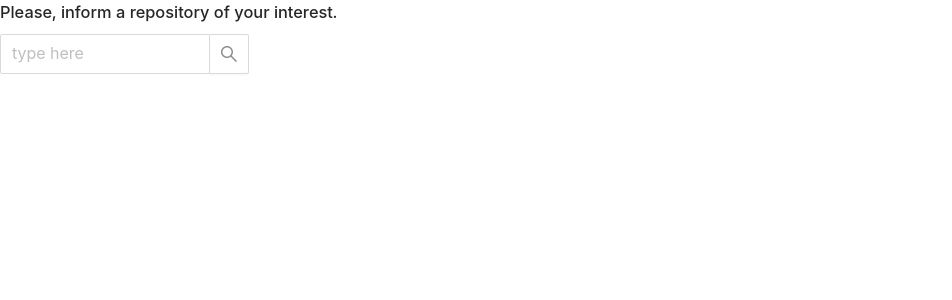
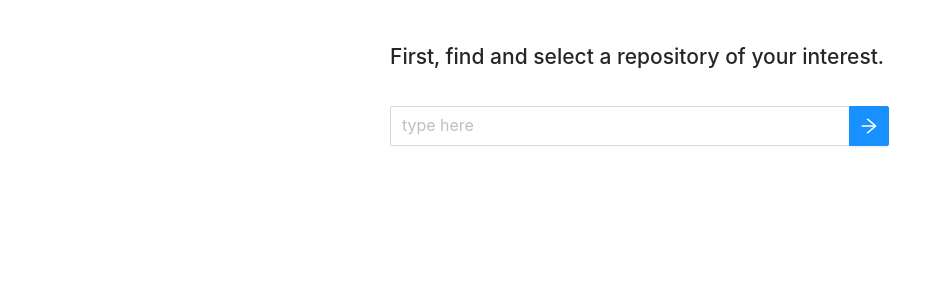
Before and after one commit to itspauloroberto/github-analytics, a React (Create React App) app: page /repositories in a window 1280 px wide. Shown: the top 300 px of the page, without its empty margins (0-952 px from the left). Built offline with nearby package versions, Linux system fonts and the light colour scheme; no server answers.

Commit message:
feat: finished repository search by autocomplete

```diff
--- a/src/pages/RepositorySearch/index.tsx
+++ b/src/pages/RepositorySearch/index.tsx
@@ -1,41 +1,117 @@
-import React from 'react';
-import { Input, AutoComplete } from 'antd';
-import { UserOutlined } from '@ant-design/icons';
+import React, { ReactElement, useEffect, useState } from 'react';
+import { Button, Input, AutoComplete } from 'antd';
+import {
+  StarOutlined,
+  BranchesOutlined,
+  ArrowRightOutlined,
+} from '@ant-design/icons';
+import API from 'api';
+import { useDebounce } from 'hooks/useDebounce';
+import { formatMillionToK } from 'helpers/numberFormats';
 import * as S from './styles';
 
-const renderItem = (title: string, count: number) => ({
+interface IAutoCompleteResultItem {
+  value: string;
+  label: ReactElement;
+}
+
+interface IResultOptions {
+  label: string;
+  options: IAutoCompleteResultItem[];
+}
+
+const renderItem = (
+  title: string,
+  stars: number,
+  forks: number,
+): IAutoCompleteResultItem => ({
   value: title,
   label: (
-    <S.ItemWrapper>
-      {title}
+    <S.DropdownWrapper>
+      <S.DropdownTitle>{title}</S.DropdownTitle>
+      <div>
+        <div>
+          <S.IconDescription>stars </S.IconDescription>
           <span>
-        <small>contributors</small> <UserOutlined /> {count}
+            <StarOutlined /> <strong>{formatMillionToK(stars)}</strong>
           </span>
-    </S.ItemWrapper>
+        </div>
+        <div>
+          <S.IconDescription> forks </S.IconDescription>
+          <span>
+            <BranchesOutlined /> <strong>{formatMillionToK(forks)}</strong>
+          </span>
+        </div>
+      </div>
+    </S.DropdownWrapper>
   ),
 });
 
-const options = [
+export const RepositorySearch: React.FC = () => {
+  const [resultOptions, setResultOptions] = useState<IResultOptions[]>([]);
+  const [searchTerm, setSearchTerm] = useState<string>('');
+  const [isFetching, setIsFetching] = useState<boolean>(false);
+  const debouncedSearchTerm: string = useDebounce<string>(searchTerm, 500);
+
+  useEffect(() => {
+    async function fetchRepositories(): Promise<void> {
+      setIsFetching(true);
+      try {
+        const {
+          data: { items },
+        } = await API.get('/search/repositories', {
+          params: { page: 1, per_page: 10, q: debouncedSearchTerm },
+        });
+        if (items && items.length) {
+          setResultOptions([
             {
               label: 'Repositories',
-    options: [renderItem('facebook/react', 173200)]
+              options: items.map((item: any) =>
+                renderItem(
+                  item.full_name,
+                  item.stargazers_count,
+                  item.forks_count,
+                ),
+              ),
+            },
+          ]);
+        } else {
+          setResultOptions([]);
         }
-]
+      } catch (err) {
+        setResultOptions([]);
+      } finally {
+        setIsFetching(false);
+      }
+    }
+    fetchRepositories();
+  }, [debouncedSearchTerm]);
 
-export function RepositorySearch() {
   return (
-    <div>
-      <h3>
-        Please, inform a repository of your interest.
-      </h3>
+    <S.MainContainer>
+      <div className="col-4">
+        <h2>First, find and select a repository of your interest.</h2>
+        <br />
         <AutoComplete
           dropdownClassName="repositories-search-dropdown"
           dropdownMatchSelectWidth={500}
-        style={{ width: 250 }}
-        options={options}
+          style={{ width: 500 }}
+          options={resultOptions}
         >
-        <Input.Search size="large" placeholder="type here" />
+          <Input.Search
+            size="large"
+            placeholder="type here"
+            enterButton={
+              <Button type="primary" icon={<ArrowRightOutlined />} />
+            }
+            onSearch={() => {
+              /* */
+            }}
+            value={searchTerm}
+            onChange={(e: any) => setSearchTerm(e.target.value)}
+          />
         </AutoComplete>
       </div>
+    </S.MainContainer>
   );
-}
+};
--- a/src/pages/RepositorySearch/styles.ts
+++ b/src/pages/RepositorySearch/styles.ts
@@ -1,8 +1,26 @@
 import styled from 'styled-components';
 
-const ItemWrapper = styled.div`
+const DropdownWrapper = styled.div`
   display: flex;
   justify-content: space-between;
 `;
 
-export { ItemWrapper };
+const IconDescription = styled.small`
+  color: #aaa;
+`;
+
+const DropdownTitle = styled.div`
+  display: flex;
+  justify-content: center;
+  align-items: center;
+`;
+
+const MainContainer = styled.div`
+  width: 100%;
+  display: flex;
+  justify-content: center;
+  align-items: center;
+  padding: 40px;
+`;
+
+export { DropdownWrapper, DropdownTitle, IconDescription, MainContainer };
```
Lines whose indentation alone changed are shown as unchanged.
